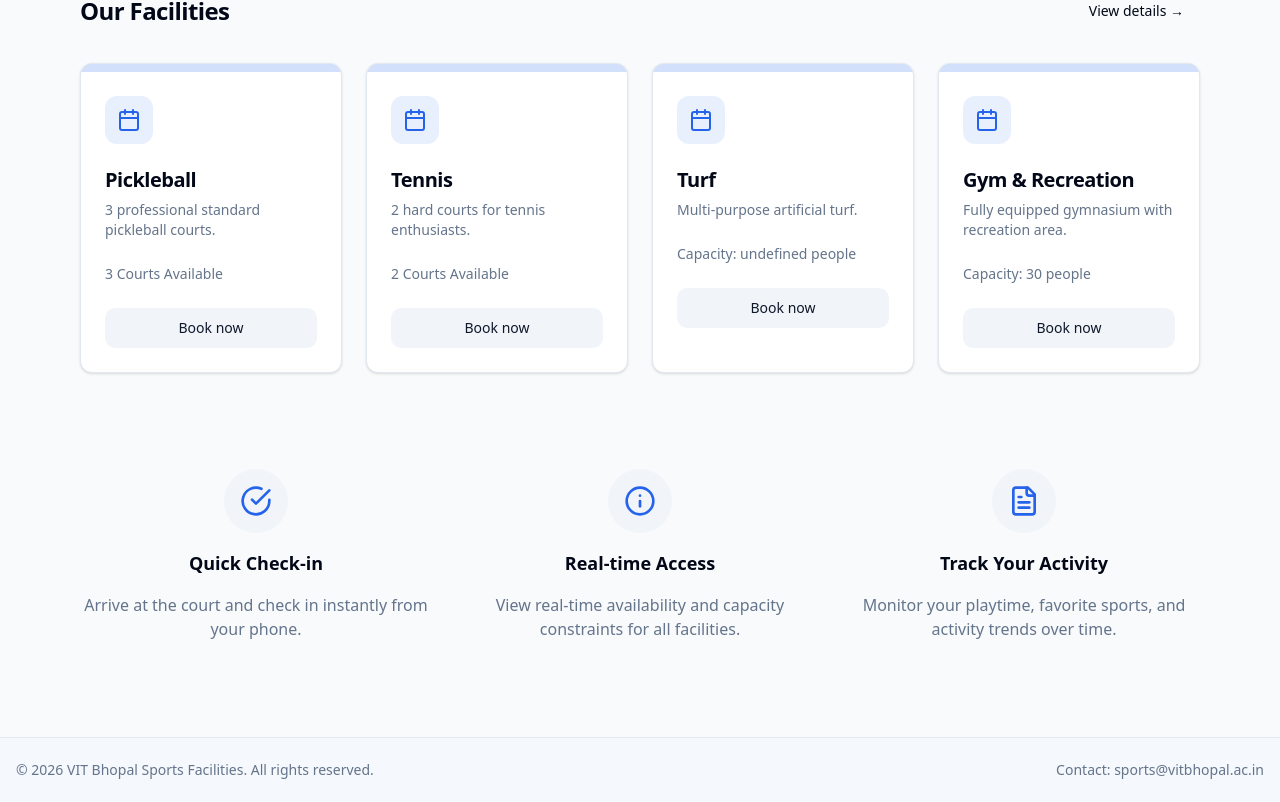
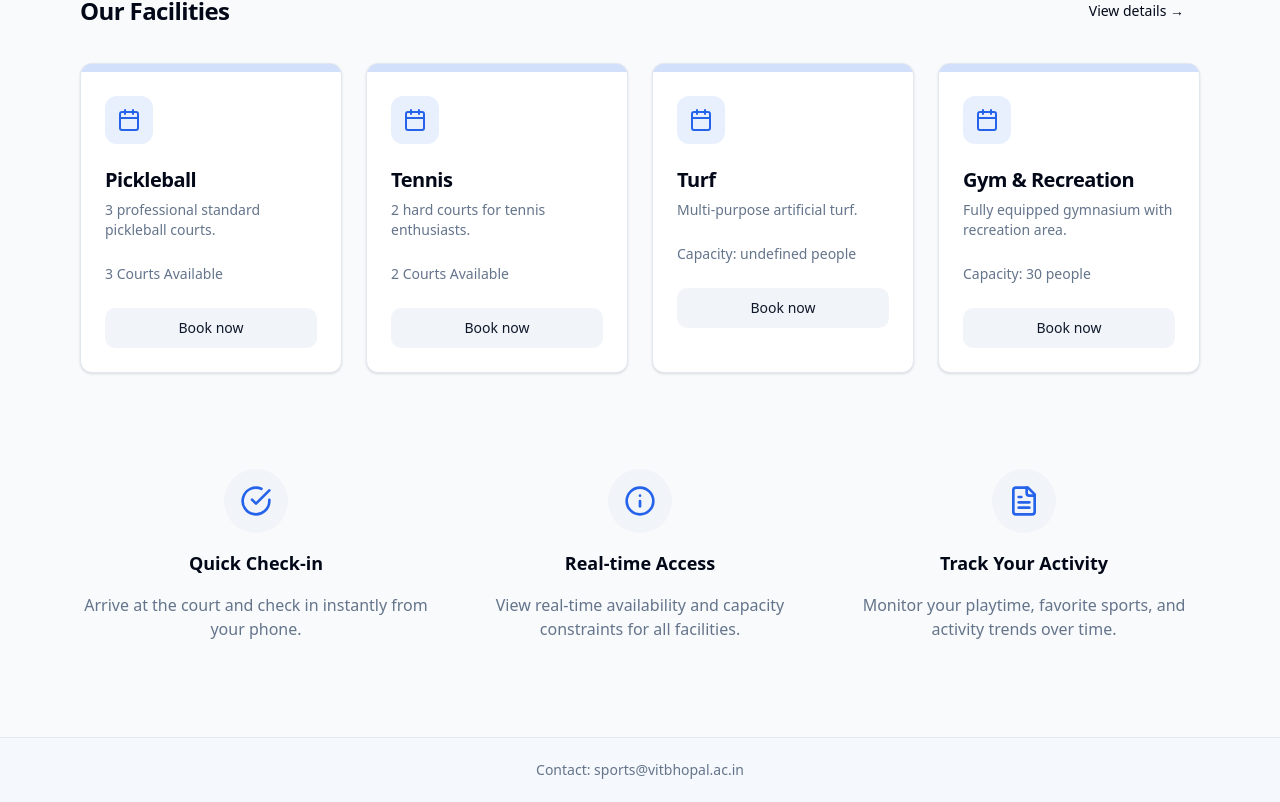
Before and after one commit to shahabhilash/vit-bhopal-sports-facilities, a Next.js app: page / in a window 1280 px wide. Shown: the part 554-1356 px from the top of the page. Built offline with nearby package versions, Linux system fonts and the light colour scheme.

Commit message:
footer copyright

```diff
--- a/components/footer.tsx
+++ b/components/footer.tsx
@@ -1,11 +1,8 @@
 export default function Footer() {
   return (
     <footer className="border-t py-6 md:py-0 bg-muted/40">
-      <div className="container flex flex-col items-center justify-between gap-4 md:h-16 md:flex-row px-4 max-w-7xl mx-auto">
-        <p className="text-center text-sm leading-loose text-muted-foreground md:text-left">
-          &copy; {new Date().getFullYear()} VIT Bhopal Sports Facilities. All rights reserved.
-        </p>
-        <p className="text-center text-sm text-muted-foreground md:text-left">
+      <div className="container flex flex-col items-center justify-center gap-4 md:h-16 md:flex-row px-4 max-w-7xl mx-auto">
+        <p className="text-center text-sm text-muted-foreground">
           Contact: sports@vitbhopal.ac.in
         </p>
       </div>
```
